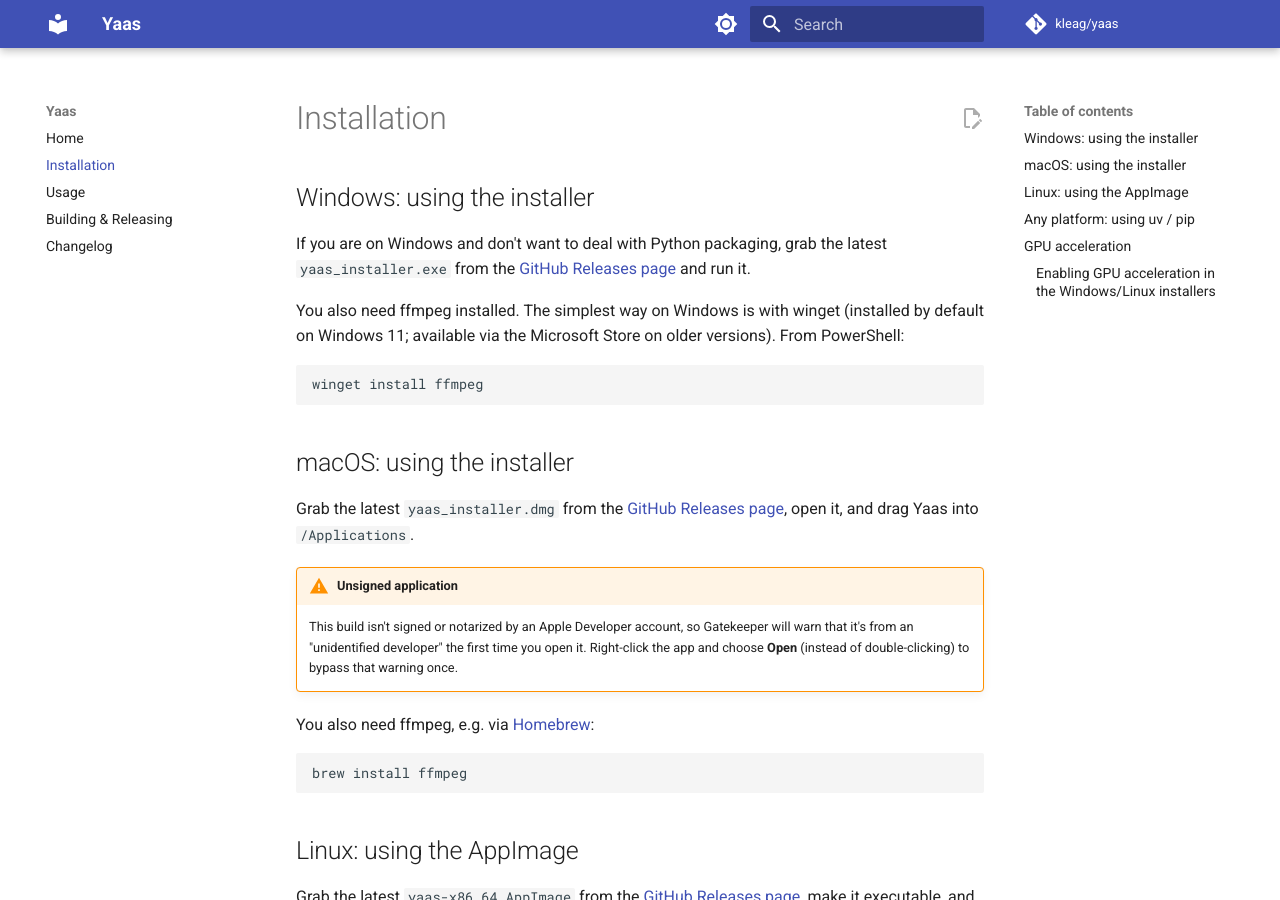
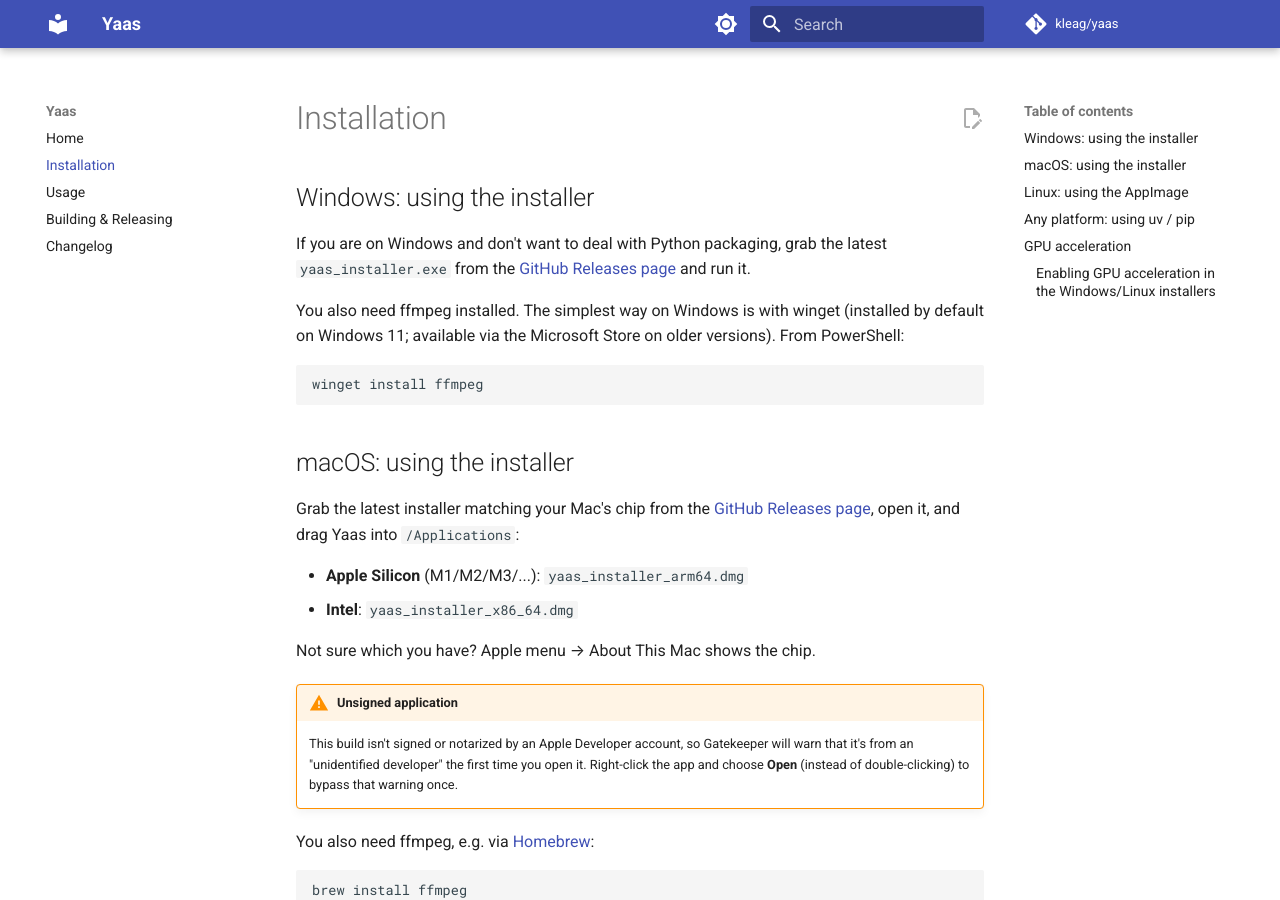
Before and after one commit to kleag/yaas, an MkDocs documentation site: the page built from docs/installation.md, in a window 1280 px wide and 900 px high. Built offline with MkDocs 1.6.1 and Material for MkDocs 9.7.7, drawn with Linux system fonts in a browser that asks for light colours; comment, search, counter and statistics services are not loaded.

```diff
--- a/docs/installation.md
+++ b/docs/installation.md
@@ -16,9 +16,14 @@ winget install ffmpeg
 
 ## macOS: using the installer
 
-Grab the latest `yaas_installer.dmg` from the
+Grab the latest installer matching your Mac's chip from the
 [GitHub Releases page](https://github.com/kleag/yaas/releases), open it, and
-drag Yaas into `/Applications`.
+drag Yaas into `/Applications`:
+
+- **Apple Silicon** (M1/M2/M3/...): `yaas_installer_arm64.dmg`
+- **Intel**: `yaas_installer_x86_64.dmg`
+
+Not sure which you have? Apple menu → About This Mac shows the chip.
 
 !!! warning "Unsigned application"
     This build isn't signed or notarized by an Apple Developer account, so
```
Also changed, not shown: 1 other file.
